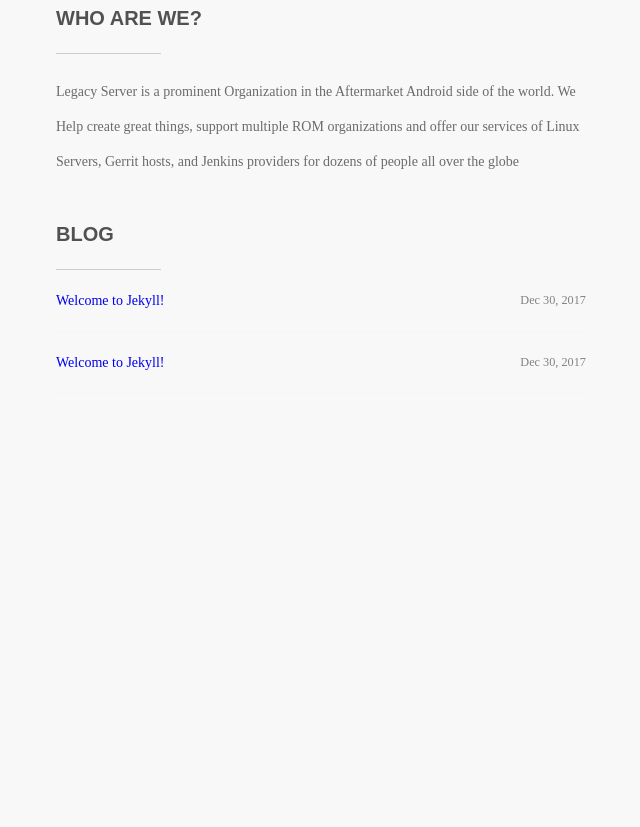
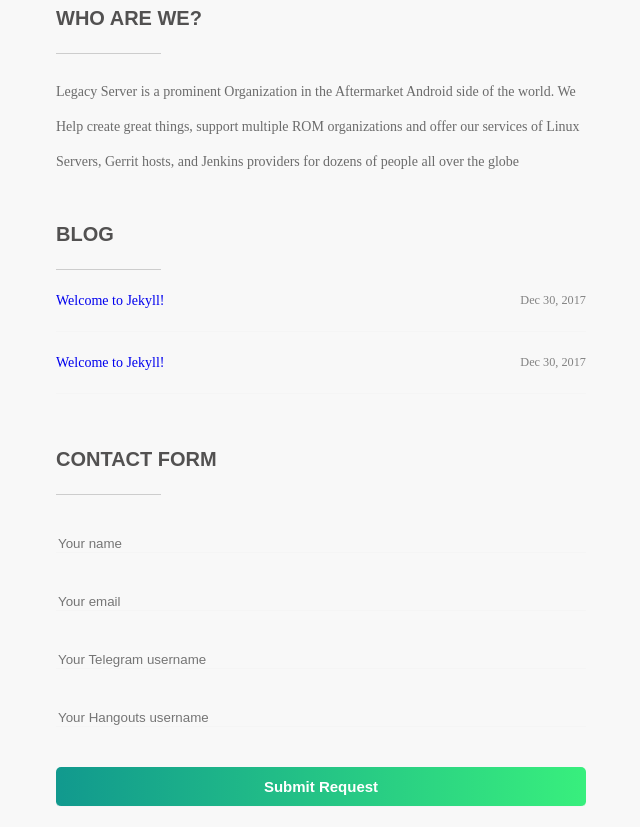
Before and after one commit to stefanivic/legacy-server, a plain HTML site: page index.html in a window 1280 px wide. Shown: the part 717-1544 px from the top of the page, without its empty margins (319-959 px from the left). Before the commit the page ends 1161 px from the top, so only its background shows below. Drawn offline with Linux system fonts and the light colour scheme; a script that the page names is missing.

Commit message:
base: add request form

```diff
--- a/css/main.css
+++ b/css/main.css
@@ -163,7 +163,12 @@
   margin-bottom: 40px; }
 
 .header-image {
-  background-color: #ADD9E6;
+  background: #11998e;
+  /* fallback for old browsers */
+  background: -webkit-linear-gradient(to right, #11998e, #38ef7d);
+  /* Chrome 10-25, Safari 5.1-6 */
+  background: linear-gradient(to right, #11998e, #38ef7d);
+  /* W3C, IE 10+/ Edge, Firefox 16+, Chrome 26+, Opera 12+, Safari 7+ */
   width: 100%;
   height: 600px;
   margin-bottom: 40px;
@@ -363,6 +368,41 @@
   line-height: 250%; }
 
 /**
+ * Form
+ */
+#contactform {
+  display: flex;
+  flex-direction: column;
+  width: 100%; }
+  #contactform > input, #contactform textarea {
+    margin: 20px 0;
+    border-radius: 0;
+    border: none;
+    border-bottom: 1px solid whitesmoke;
+    background-color: transparent;
+    transition: border .2s ease-in; }
+    #contactform > input:focus, #contactform textarea:focus {
+      border-bottom: 1px solid #38ef7d; }
+  #contactform input[type="submit"] {
+    justify-self: flex-end;
+    width: 100%;
+    margin-left: auto;
+    height: 40px;
+    border-radius: 5px;
+    background: #11998e;
+    /* fallback for old browsers */
+    background: -webkit-linear-gradient(to right, #11998e, #38ef7d);
+    /* Chrome 10-25, Safari 5.1-6 */
+    background: linear-gradient(to right, #11998e, #38ef7d);
+    /* W3C, IE 10+/ Edge, Firefox 16+, Chrome 26+, Opera 12+, Safari 7+ */
+    color: white;
+    font-size: 15px;
+    font-weight: 700;
+    cursor: pointer; }
+    #contactform input[type="submit"]:hover {
+      background: linear-gradient(to right, #0e8279, #20ed6e); }
+
+/**
  * Syntax highlighting styles
  */
 .highlight {
--- a/feed.xml
+++ b/feed.xml
@@ -6,8 +6,8 @@
 </description>
     <link>https://stefanivic.github.io/legacy-server//legacy-server/</link>
     <atom:link href="https://stefanivic.github.io/legacy-server//legacy-server/feed.xml" rel="self" type="application/rss+xml"/>
-    <pubDate>Tue, 02 Jan 2018 15:43:19 +0100</pubDate>
-    <lastBuildDate>Tue, 02 Jan 2018 15:43:19 +0100</lastBuildDate>
+    <pubDate>Tue, 02 Jan 2018 19:36:29 +0100</pubDate>
+    <lastBuildDate>Tue, 02 Jan 2018 19:36:29 +0100</lastBuildDate>
     <generator>Jekyll v3.0.1</generator>
 
       <item>
--- a/index.html
+++ b/index.html
@@ -85,6 +85,18 @@
   </ul>
 </div>
 
+       </div>
+       <div class="contact-form wrapper-small">
+         <h2 class="about-title">contact form</h2>
+          <form id="contactform" method="POST">
+              <input type="text" name="name" placeholder="Your name">
+              <input type="email" name="_replyto" placeholder="Your email">
+              <input type="hidden" name="_subject" value="Website contact" />
+              <input type="text" name="telegram" placeholder="Your Telegram username">
+              <input type="text" name="hangouts" placeholder="Your Hangouts username">
+              <input type="text" name="_gotcha" style="display:none" />
+              <input type="submit" value="Submit Request">
+          </form>
         </div>
     </div>
 
@@ -95,6 +107,8 @@
           families: ['Taviraj:500', 'Work+Sans:500,700']
         }
       });
+      var contactform =  document.getElementById('contactform');
+      contactform.setAttribute('action', '//formspree.io/' + 'techexhibeo' + '@' + 'gmail' + '.' + 'com');
     </script>
 
   </body>
```
